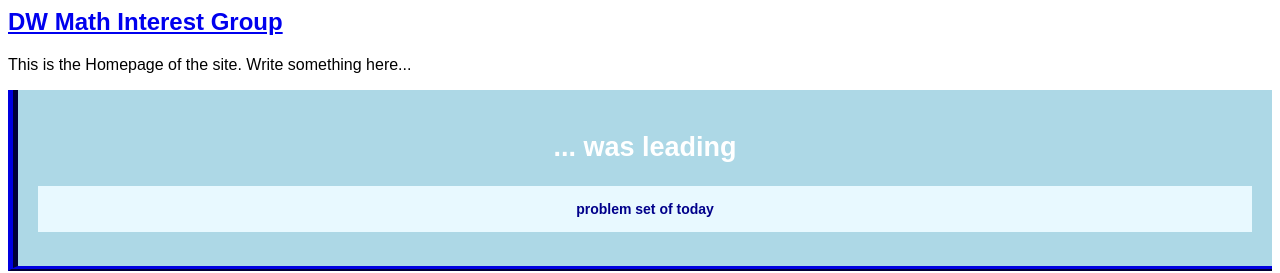
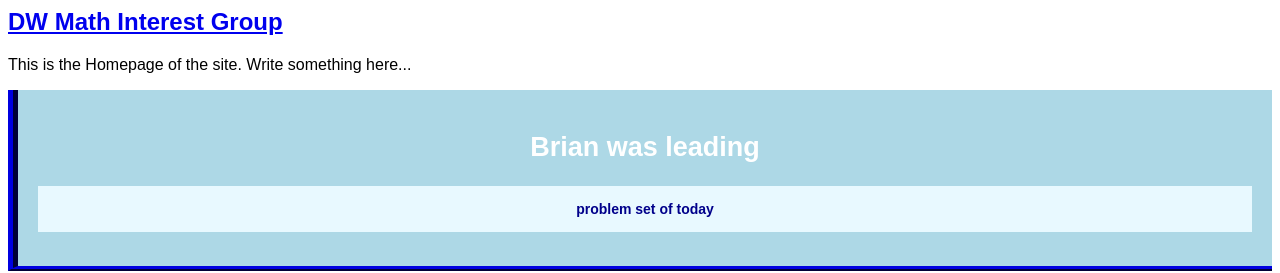
Before and after one commit to dwmathinterest/dwmathinterest.github.io, a plain HTML site: page 01022021.html in a window 1280 px wide. Shown: the top 273 px of the page. Drawn offline with Linux system fonts and the light colour scheme.

Commit message:
named something

```diff
--- a/01022021.html
+++ b/01022021.html
@@ -10,7 +10,7 @@
 <div id="headerTitle"> load from javaScript file </div>
 
 <header>
-  <h2>... was leading</h2>
+  <h2>Brian was leading</h2>
   <h3>problem set of today</h3>
 
 </header>
```
